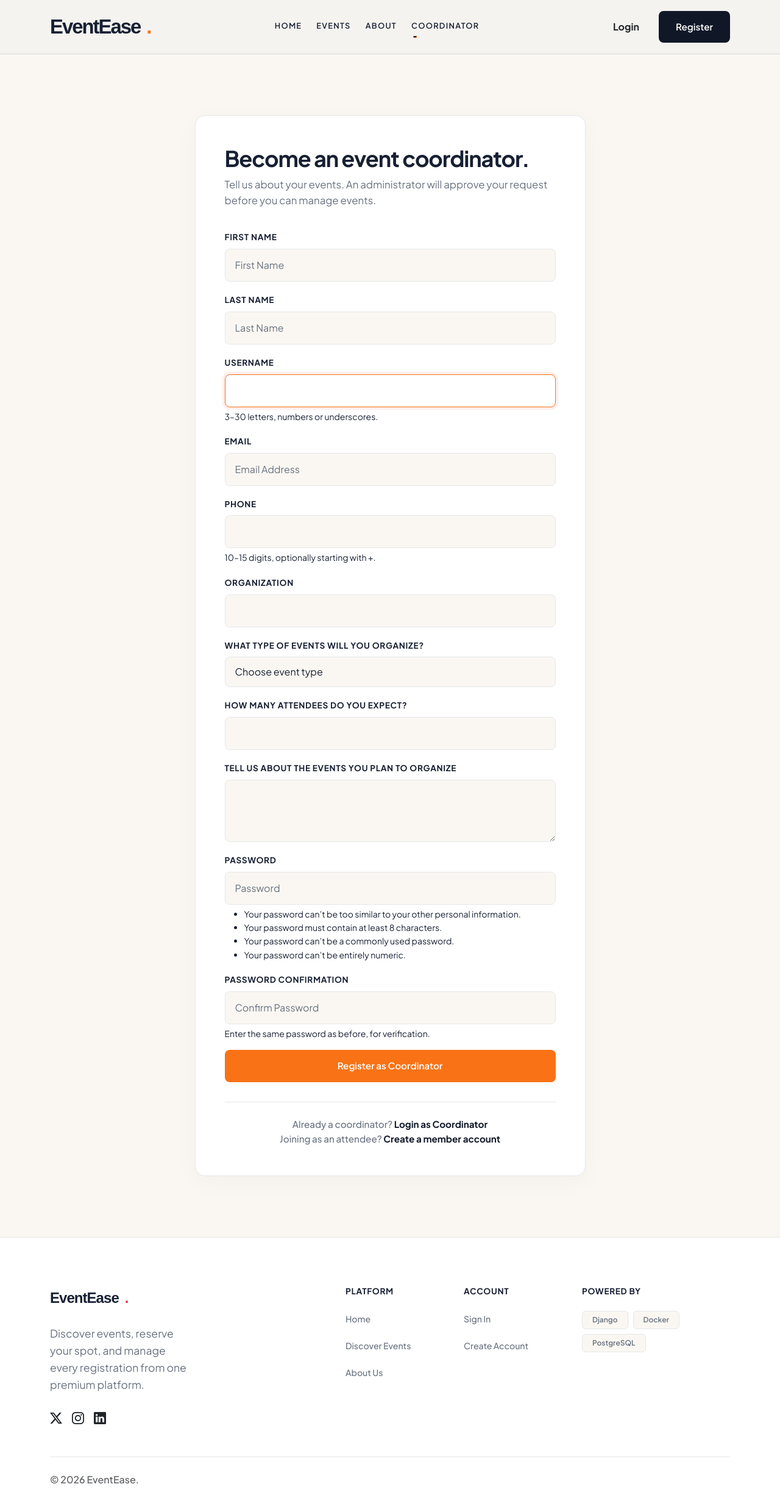
After one commit to sayyedsumaiya123/Event_Ease, a Django app: page /accounts/coordinator/register/ in a window 1280 px wide. The commit adds this page. Shown: the whole page at 61% size. Run offline with Django 5.2, Linux system fonts and the light colour scheme.

Commit message:
Add coordinator registration login and approval panel

```diff
--- a/accounts/forms.py
+++ b/accounts/forms.py
@@ -1,7 +1,8 @@
 from django import forms
 from django.contrib.auth.models import User
 from django.contrib.auth.forms import UserCreationForm, AuthenticationForm
-from .models import UserProfile
+from .models import UserProfile, CoordinatorApplication
+from django.db import transaction
 
 
 class RegisterForm(UserCreationForm):
@@ -53,12 +54,62 @@ class RegisterForm(UserCreationForm):
         return user
 
 
+class CoordinatorRegisterForm(RegisterForm):
+    username = forms.RegexField(
+        regex=r'^[A-Za-z0-9_]{3,30}$', max_length=30,
+        help_text='3–30 letters, numbers or underscores.',
+        widget=forms.TextInput(attrs={'class': 'form-control', 'pattern': '[A-Za-z0-9_]{3,30}'}),
+        error_messages={'invalid': 'Use 3–30 letters, numbers or underscores.'},
+    )
+    phone = forms.RegexField(
+        regex=r'^\+?[0-9]{10,15}$', max_length=16,
+        help_text='10–15 digits, optionally starting with +.',
+        widget=forms.TextInput(attrs={'class': 'form-control', 'type': 'tel', 'maxlength': 16}),
+        error_messages={'invalid': 'Enter 10–15 digits, optionally starting with +.'},
+    )
+    organization = forms.CharField(max_length=200, widget=forms.TextInput(attrs={'class': 'form-control'}))
+    event_type = forms.ChoiceField(label='What type of events will you organize?', choices=[('', 'Choose event type')] + CoordinatorApplication.EVENT_TYPES, widget=forms.Select(attrs={'class': 'form-select'}))
+    expected_attendees = forms.IntegerField(label='How many attendees do you expect?', min_value=1, max_value=100000, widget=forms.NumberInput(attrs={'class': 'form-control'}))
+    event_plan = forms.CharField(label='Tell us about the events you plan to organize', min_length=20, max_length=1000, widget=forms.Textarea(attrs={'class': 'form-control', 'rows': 3}))
+
+    class Meta(RegisterForm.Meta):
+        fields = ['first_name', 'last_name', 'username', 'email', 'phone', 'organization',
+                  'event_type', 'expected_attendees', 'event_plan', 'password1', 'password2']
+
+    def clean_email(self):
+        email = self.cleaned_data['email'].strip()
+        if User.objects.filter(email__iexact=email).exists():
+            raise forms.ValidationError('An account with this email already exists.')
+        return email
+
+    @transaction.atomic
+    def save(self, commit=True):
+        user = super().save(commit=commit)
+        if commit:
+            user.profile.organization = self.cleaned_data['organization']
+            user.profile.save(update_fields=['organization'])
+            CoordinatorApplication.objects.create(
+                user=user, organization=self.cleaned_data['organization'],
+                event_type=self.cleaned_data['event_type'],
+                expected_attendees=self.cleaned_data['expected_attendees'],
+                event_plan=self.cleaned_data['event_plan'],
+            )
+        return user
+
+
 class LoginForm(AuthenticationForm):
     """Custom login form."""
     def __init__(self, *args, **kwargs):
         super().__init__(*args, **kwargs)
         self.fields['username'].widget.attrs.update({'class': 'form-control', 'placeholder': 'Username'})
         self.fields['password'].widget.attrs.update({'class': 'form-control', 'placeholder': 'Password'})
+
+
+class CoordinatorLoginForm(LoginForm):
+    def confirm_login_allowed(self, user):
+        super().confirm_login_allowed(user)
+        if not (user.is_staff or user.is_superuser or CoordinatorApplication.objects.filter(user=user).exists()):
+            raise forms.ValidationError('This account is not registered as an event coordinator.', code='not_coordinator')
 
 
 class ProfileUpdateForm(forms.ModelForm):
--- a/accounts/urls.py
+++ b/accounts/urls.py
@@ -4,6 +4,9 @@ from . import views
 app_name = 'accounts'
 
 urlpatterns = [
+    path('coordinator/register/', views.CoordinatorRegisterView.as_view(), name='coordinator_register'),
+    path('coordinator/login/', views.CoordinatorLoginView.as_view(), name='coordinator_login'),
+    path('coordinator/', views.CoordinatorPanelView.as_view(), name='coordinator_panel'),
     path('register/', views.RegisterView.as_view(), name='register'),
     path('login/', views.LoginView.as_view(), name='login'),
     path('logout/', views.LogoutView.as_view(), name='logout'),
--- a/accounts/views.py
+++ b/accounts/views.py
@@ -5,8 +5,10 @@ from django.contrib import messages
 from django.views.generic import CreateView, View, TemplateView, UpdateView
 from django.contrib.auth.mixins import LoginRequiredMixin
 from django.urls import reverse_lazy
+from django.core.exceptions import PermissionDenied
 
-from .forms import RegisterForm, LoginForm, ProfileUpdateForm
+from .forms import RegisterForm, LoginForm, ProfileUpdateForm, CoordinatorRegisterForm, CoordinatorLoginForm
+from .models import CoordinatorApplication
 
 
 class RegisterView(CreateView):
@@ -57,6 +59,47 @@ class LoginView(View):
         return render(request, self.template_name, {'form': form})
 
 
+class CoordinatorRegisterView(RegisterView):
+    form_class = CoordinatorRegisterForm
+    template_name = 'accounts/coordinator_register.html'
+
+    def form_valid(self, form):
+        user = form.save()
+        login(self.request, user)
+        messages.success(self.request, 'Coordinator request submitted. An administrator will review it.')
+        return redirect('accounts:coordinator_panel')
+
+
+class CoordinatorLoginView(View):
+    template_name = 'accounts/coordinator_login.html'
+
+    def get(self, request):
+        if request.user.is_authenticated:
+            return redirect('accounts:coordinator_panel')
+        return render(request, self.template_name, {'form': CoordinatorLoginForm(request)})
+
+    def post(self, request):
+        form = CoordinatorLoginForm(request, data=request.POST)
+        if form.is_valid():
+            login(request, form.get_user())
+            return redirect('accounts:coordinator_panel')
+        return render(request, self.template_name, {'form': form})
+
+
+class CoordinatorPanelView(LoginRequiredMixin, TemplateView):
+    template_name = 'accounts/coordinator_panel.html'
+
+    def get_context_data(self, **kwargs):
+        context = super().get_context_data(**kwargs)
+        user = self.request.user
+        application = CoordinatorApplication.objects.filter(user=user).first()
+        if not (user.is_staff or user.is_superuser or application):
+            raise PermissionDenied('A coordinator account is required.')
+        context['application'] = application
+        context['coordinator_approved'] = user.is_active and (user.is_staff or user.is_superuser)
+        return context
+
+
 class LogoutView(View):
     """Logout view."""
     def post(self, request):
--- a/events/views.py
+++ b/events/views.py
@@ -309,7 +309,7 @@ class AdminUserListView(LoginRequiredMixin, AdminRequiredMixin, ListView):
     paginate_by = 20
 
     def get_queryset(self):
-        return User.objects.annotate(
+        return User.objects.select_related('coordinator_application').annotate(
             reg_count=Count('registrations')
         ).order_by('-date_joined')
 
@@ -343,6 +343,10 @@ class ToggleOrganizerStatusView(LoginRequiredMixin, AdminRequiredMixin, View):
         else:
             user.is_staff = not user.is_staff
             user.save()
+            from accounts.models import CoordinatorApplication
+            CoordinatorApplication.objects.filter(user=user).update(
+                status='approved' if user.is_staff else 'revoked'
+            )
             status = 'granted organizer access to' if user.is_staff else 'revoked organizer access from'
             messages.success(request, f'Successfully {status} "{user.username}".')
         return redirect('events:admin_user_list')
--- /dev/null
+++ b/templates/accounts/coordinator_register.html
@@ -0,0 +1,26 @@
+{% extends 'base.html' %}
+{% block title %}Register as Coordinator — EventEase{% endblock %}
+{% block content %}
+<section class="auth-section-premium"><div class="container"><div class="row justify-content-center">
+  <div class="col-md-9 col-lg-7"><div class="auth-card-premium">
+    <h2>Become an event coordinator.</h2>
+    <p>Tell us about your events. An administrator will approve your request before you can manage events.</p>
+    <form method="post">
+      {% csrf_token %}
+      {{ form.non_field_errors }}
+      {% for field in form %}
+      <div class="mb-3">
+        <label class="form-label" for="{{ field.id_for_label }}">{{ field.label }}</label>
+        {{ field }}
+        {% if field.help_text %}<div class="small mt-1">{{ field.help_text|safe }}</div>{% endif %}
+        {% for error in field.errors %}<div class="text-danger small" role="alert">{{ error }}</div>{% endfor %}
+      </div>
+      {% endfor %}
+      <button class="btn-brand w-100" type="submit">Register as Coordinator</button>
+    </form>
+    <div class="auth-footer-premium">Already a coordinator? <a href="{% url 'accounts:coordinator_login' %}">Login as Coordinator</a><br>
+      Joining as an attendee? <a href="{% url 'accounts:register' %}">Create a member account</a>
+    </div>
+  </div></div>
+</div></div></section>
+{% endblock %}
--- a/templates/accounts/login.html
+++ b/templates/accounts/login.html
@@ -32,6 +32,8 @@
                     </form>
 
                     <div class="auth-footer-premium">
+                        <a href="{% url 'accounts:coordinator_login' %}">Login as Coordinator</a><br>
+                        <a href="{% url 'accounts:coordinator_register' %}">Register as Coordinator</a><br><br>
                         Don't have an account yet?
                         <br>
                         <a href="{% url 'accounts:register' %}">Create Account</a>
--- a/templates/accounts/register.html
+++ b/templates/accounts/register.html
@@ -66,6 +66,7 @@
                     </form>
 
                     <div class="auth-footer-premium">
+                        <a href="{% url 'accounts:coordinator_register' %}">Register as Coordinator</a><br>
                         Already have an account?
                         <a href="{% url 'accounts:login' %}">Sign In</a>
                     </div>
--- a/templates/base.html
+++ b/templates/base.html
@@ -478,6 +478,17 @@
                 <li class="nav-item">
                     <a class="nav-link" href="{% url 'events:admin_event_list' %}">Manage My Events</a>
                 </li>
+                <li class="nav-item"><a class="nav-link" href="{% url 'accounts:coordinator_panel' %}">Coordinator Panel</a></li>
+                {% elif user.is_authenticated and user.coordinator_application %}
+                <li class="nav-item"><a class="nav-link" href="{% url 'accounts:coordinator_panel' %}">Coordinator Panel</a></li>
+                {% elif not user.is_authenticated %}
+                <li class="nav-item dropdown">
+                    <a class="nav-link dropdown-toggle" href="#" data-bs-toggle="dropdown">Coordinator</a>
+                    <ul class="dropdown-menu">
+                        <li><a class="dropdown-item" href="{% url 'accounts:coordinator_login' %}">Login as Coordinator</a></li>
+                        <li><a class="dropdown-item" href="{% url 'accounts:coordinator_register' %}">Register as Coordinator</a></li>
+                    </ul>
+                </li>
                 {% endif %}
             </ul>
         </div>
```
Also changed, not shown: accounts/models.py (+16 -1 lines), accounts/test_coordinator.py (added, +84 -0 lines), templates/accounts/coordinator_login.html (added, +22 -0 lines), templates/accounts/coordinator_panel.html (added, +28 -0 lines), templates/events/admin_user_list.html (+13 -2 lines), accounts/migrations/0002_alter_userprofile_phone_coordinatorapplication.py (added).
